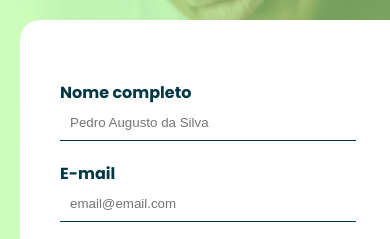
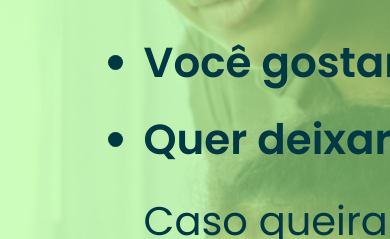
Before and after one commit to Lbgomes/Renova-Gama, a plain HTML site: page Index.html in a window 390 px wide. Shown: the part 406-645 px from the top of the page. Drawn offline with Linux system fonts and the light colour scheme.

Commit message:
responsivo

```diff
--- a/Index.html
+++ b/Index.html
@@ -36,7 +36,7 @@
             <li>Você gostaria de estar mais próximo dele?</li>
             <li>Quer deixar os estudos mais divertidos?</li>
           </ul>
-          <p>Caso queira solucionar um desses pontos, baixe nosso<strong> E-book gratuito</strong>, com diversas dicas e dinâmicas para
+          <p class="solucionar  ">Caso queira solucionar um desses pontos, baixe nosso<strong> E-book gratuito</strong>, com diversas dicas e dinâmicas para
             melhorar o estudo do seu filho.</p>
 
 
@@ -45,15 +45,15 @@
         <div class="formulario">
 
           <form method="POST" action="https://smtl.gama.academy/leads/1ccc7f61-25e3-11eb-bf8d-0d63c80760d2">
-            <h4>Nome completo</h4>
+            <h4>Nome completo:</h4>
             <input name="name" type="text" class="input" pattern="^\D{2,}\s[\D\s]{2,}$" title="Digite seu nome completo"
               placeholder="Pedro Augusto da Silva" required />
-            <h4>E-mail</h4>
+            <h4>E-mail:</h4>
             <input name="email" type="email" class="input" title="Digite seu email" placeholder="email@email.com" required />
+            <input name="redirectTo" type="hidden" value="gama.academy.com" />
+            <a href="ebook.pdf" download="E-BOOK"></a><input value="BAIXE NOSSO EBOOK!" class="input botao" type="submit"  /></a>
+          </input>
         </div>
-        <input name="redirectTo" type="hidden" value="gama.academy.com" />
-        <a href="ebook.pdf" download="E-BOOK"></a><input value="BAIXE NOSSO EBOOK!" class="input botao" type="submit"  /></a>
-     </input>
      <input name="debugMode" type="hidden" value="true" />
         </form>
       </div>
--- a/style.css
+++ b/style.css
@@ -47,12 +47,12 @@ img{
     width: 100%;
     margin: 0 auto;
     display: grid;
-    grid-template-columns: 1fr 1fr;
+    grid-template-columns: 2fr 2fr;
     justify-content: center;
     align-content: center;
-    display:flex;
-    justify-content:space-around;
+    justify-content: space-around;
     place-self: start;
+    grid-gap: 20%;
   }
 .formulario{
     display:flex;
@@ -68,7 +68,8 @@ img{
     margin-bottom: 50px;
     max-width: 400px;
     box-sizing: border-box;
-    grid-row: 2;
+    grid-row: 1;
+    grid-column: 2;
     height: 320px;
 }
 
@@ -88,13 +89,13 @@ img{
 }
 #text2 {
     grid-row: 1;
-    grid-column: 2;
-    margin-top:2%;
-    margin-left: 0%;
+    grid-column: 1;
+    margin-top: 2%;
+    margin-left: 15%;
     font-family: 'Poppins';
-    color:#003844;
-    width:460px;
-    font-size:18px;
+    color: #003844;
+    width: 460px;
+    font-size: 18px;
 }
 
 ul{
@@ -201,6 +202,77 @@ width:400px;
         margin: 0 auto;
     } */
 }
+@media only screen and (min-width: 300px) {
+
+    #text2 {
+        grid-row: 1;
+        grid-column: 1;
+        margin-top: 2%;
+        margin-left: 15%;
+        font-family: 'Poppins';
+        color: #003844;
+        width: 957px;
+        font-size: 36px;
+    }
+    h1{
+        width: 873px;
+    }
+    ul{
+        font-size: 42px;
+        font-weight: 600;
+    }
+    #form-box {
+        background: white;
+        border-radius: 20px;
+        padding-top: 60px;
+        padding-left: 40px;
+        padding-right: 40px;
+        padding-bottom: 40px;
+        margin: 20px;
+        margin-bottom: 50px;
+        max-width: 800px;
+        box-sizing: border-box;
+        grid-row: 2;
+        grid-column: 1;
+        height: 600px;
+        margin-left: 12rem;
+    }
+    #hero-content{
+        grid-template-columns:2fr;
+        grid-gap:0%;
+    }
+    .solucionar{
+        font-size:40px;
+    }
+    h4{
+
+        font-size:40px;
+    }
+
+    input{
+
+        width: 130%;
+        font-size:32px;
+
+    }
+    form{
+        margin-left:5rem;
+    }
+    .input{
+        border-bottom: solid 2px #003844;
+    }
+    input.botao{
+        width:400px;
+        margin-left: inherit;
+    }
+
+    #hero {
+
+        clip-path: polygon(0 0, 100% 0, 100% 95%, 0 100%);
+        height:150vh;
+    }
+  }
+
 @media(max-width: 800px){
     #hero-content{
         display:flex;
@@ -233,7 +305,7 @@ width:400px;
 
 
 }
-@media only screen and (max-width: 1300px) {
+/* @media only screen and (max-width: 1300px) {
     #main {
         grid-template-columns: 1fr;
         display: block;
@@ -243,3 +315,5 @@ width:400px;
     }
 
   }
+
+ */
```
